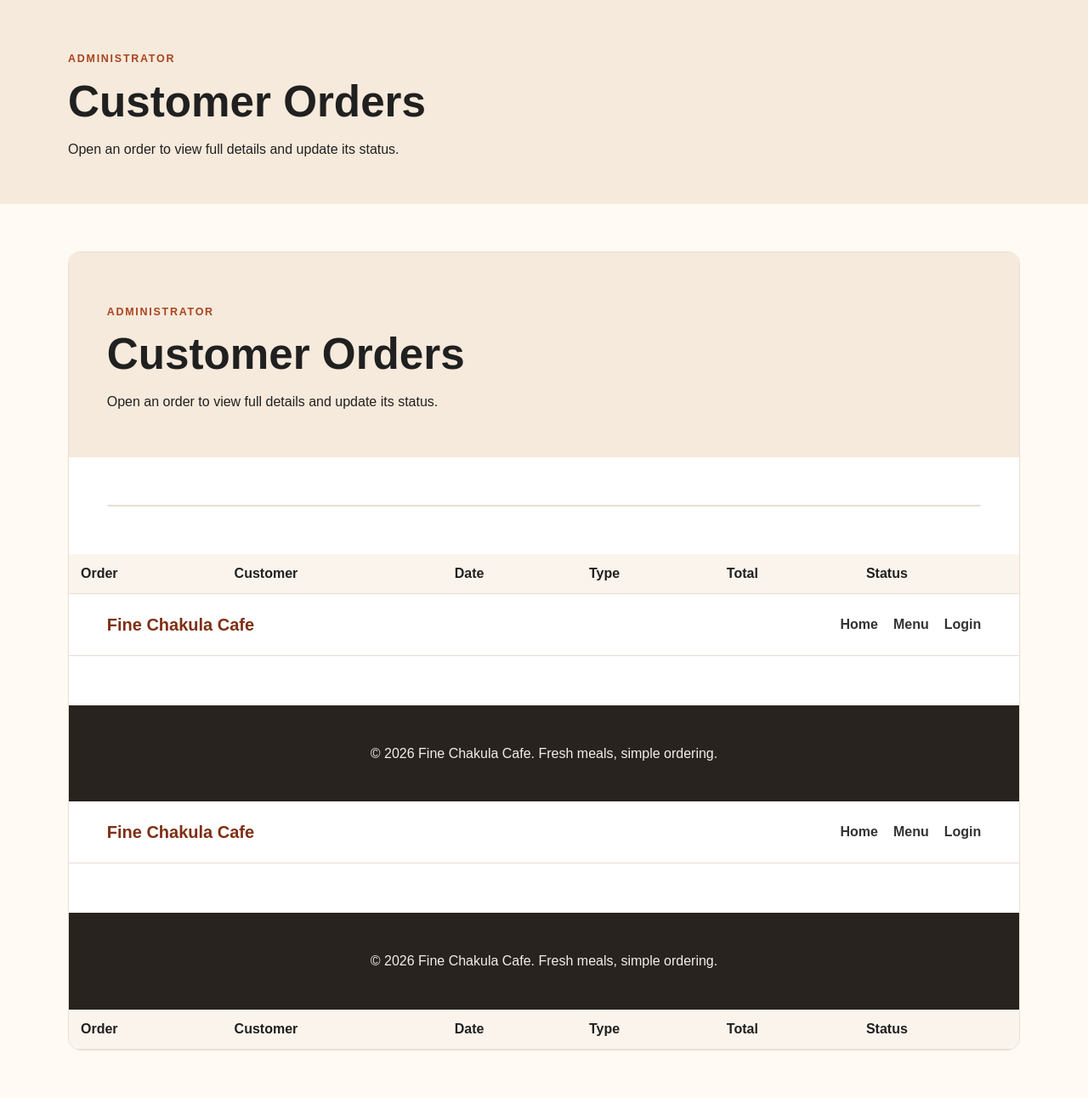
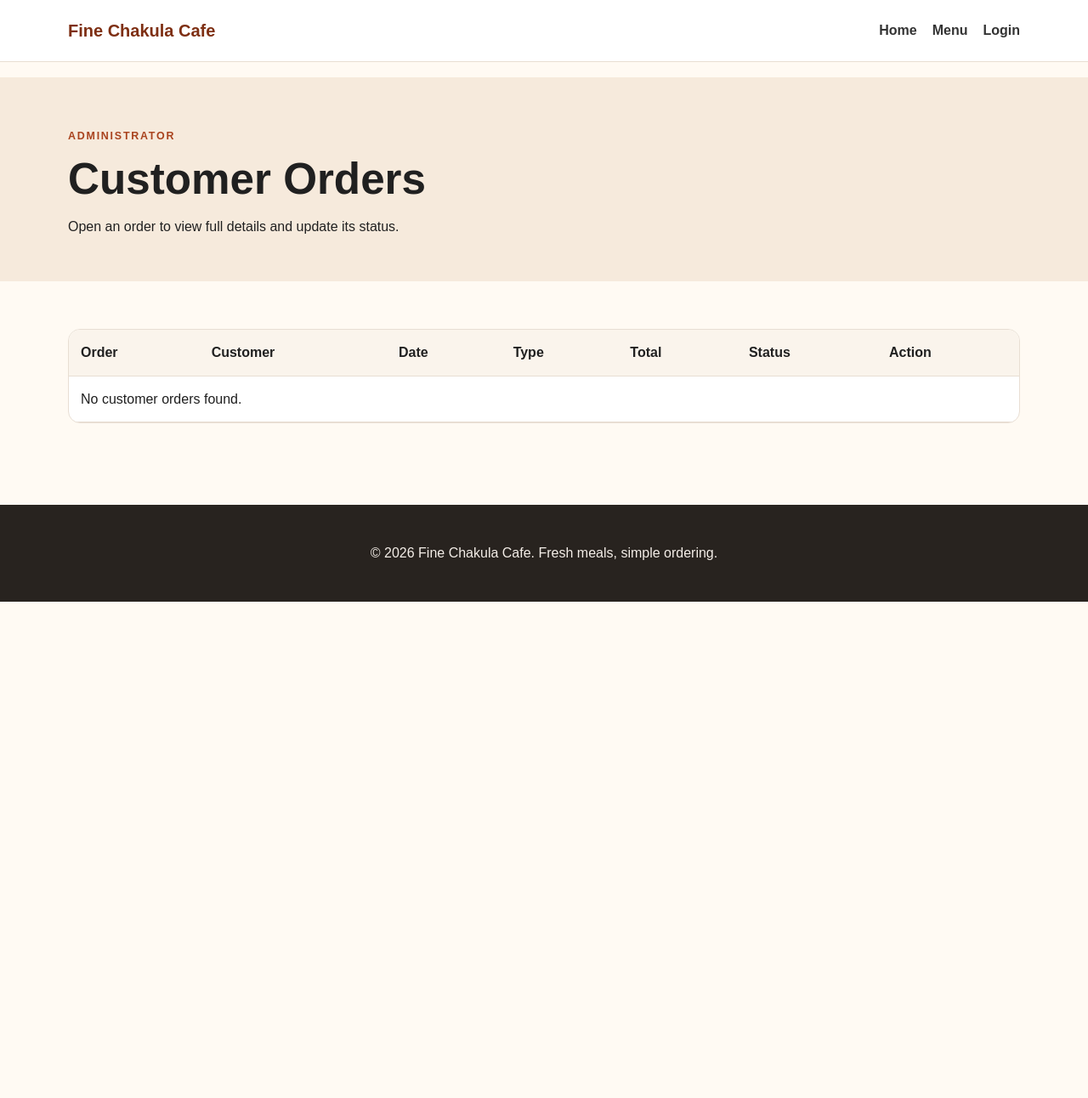
Before and after one commit to originalKEME1/Fine-Chakula-Cafe, a Laravel app: template resources/views/admin-dashboard.blade.php in a window 1280 px wide. Shown: the whole page at 85% size. After the commit the page ends 708 px from the top, so only its background shows below. Run offline with Laravel 12, Linux system fonts and the light colour scheme; the template is opened without the code that fills it, so the values that code supplies are empty.

Commit message:
Final check; changing the admin blade such that the values present match the database present values

```diff
--- a/resources/views/admin-dashboard.blade.php
+++ b/resources/views/admin-dashboard.blade.php
@@ -1,5 +1,7 @@
 @extends('layouts.app')
+
 @section('title', 'Admin Orders - Fine Chakula Cafe')
+
 @section('content')
 <section class="page-header">
     <div class="container">
@@ -8,6 +10,7 @@
         <p>Open an order to view full details and update its status.</p>
     </div>
 </section>
+
 <section class="section">
     <div class="container">
         <div class="table-wrap">
@@ -20,25 +23,30 @@
                         <th>Type</th>
                         <th>Total</th>
                         <th>Status</th>
-@extends('layouts.app')
-@section('title', 'Admin Orders - Fine Chakula Cafe')
-@section('content')
-<section class="page-header">
- <div class="container">
- <p class="eyebrow">Administrator</p>
- <h1>Customer Orders</h1>
- <p>Open an order to view full details and update its status.</p>
+                        <th>Action</th>
+                    </tr>
+                </thead>
+                <tbody>
+                    @forelse($orders as $order)
+                        <tr>
+                            <td>#{{ $order->id }}</td>
+                            <td>{{ $order->user->name ?? 'User #' . $order->user_id }}</td>
+                            <td>{{ $order->created_at->format('M d, Y') }}</td>
+                            <td>{{ ucfirst($order->order_type) }}</td>
+                            <td>KES {{ number_format($order->total_amount, 2) }}</td>
+                            <td>{{ ucfirst(str_replace('_', ' ', $order->status)) }}</td>
+                            <td>
+                                <a href="{{ route('admin.orders.show', $order) }}">View Details</a>
+                            </td>
+                        </tr>
+                    @empty
+                        <tr>
+                            <td colspan="7">No customer orders found.</td>
+                        </tr>
+                    @endforelse
+                </tbody>
+            </table>
+        </div>
     </div>
 </section>
-<section class="section">
- <div class="container">
- <div class="table-wrap">
- <table class="data-table">
- <thead>
- <tr>
- <th>Order</th>
-<th>Customer</th>
-<th>Date</th>
-<th>Type</th>
-<th>Total</th>
-<th>Status</th>
+@endsection
```
Lines whose indentation alone changed are shown as unchanged.
